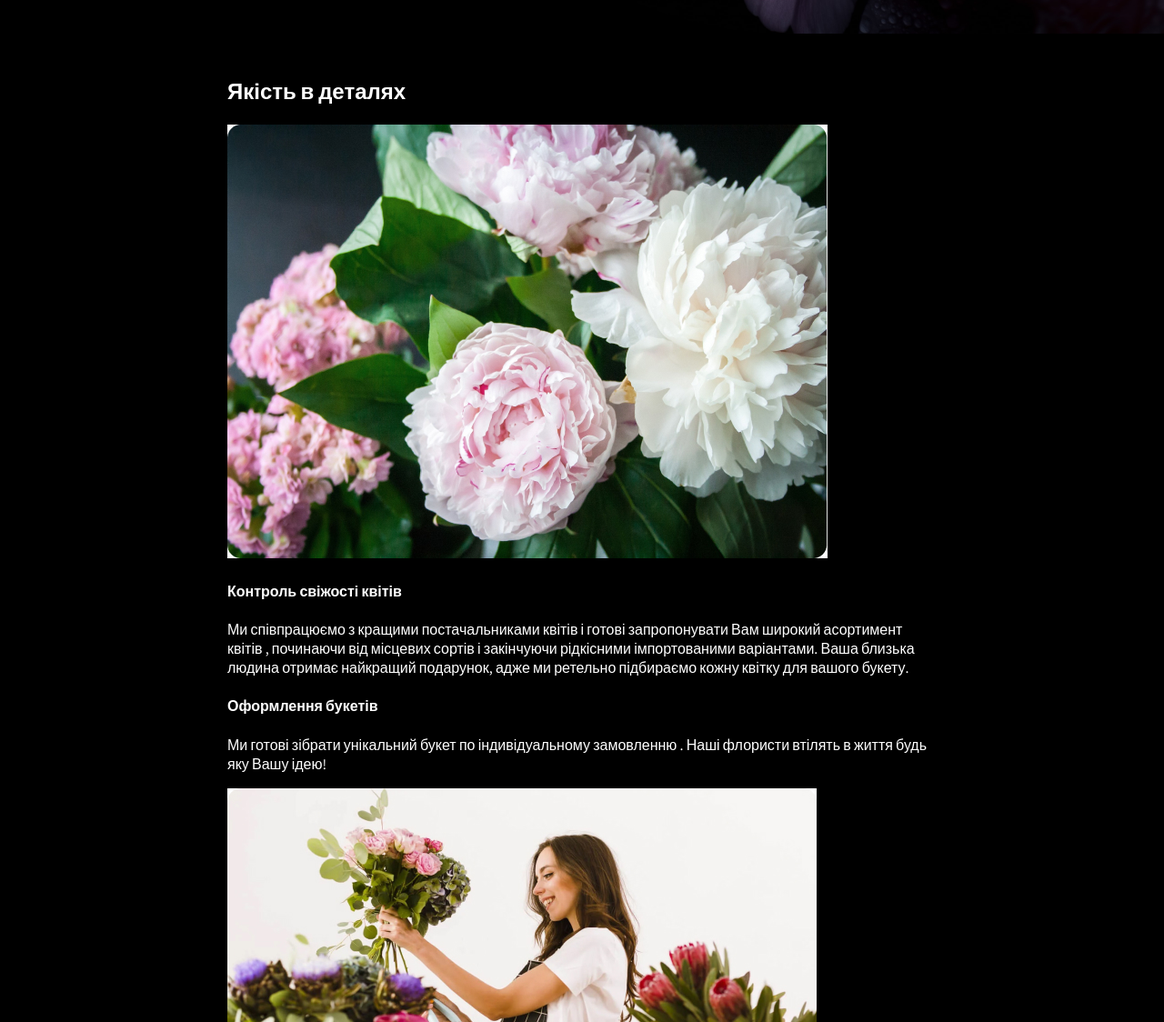
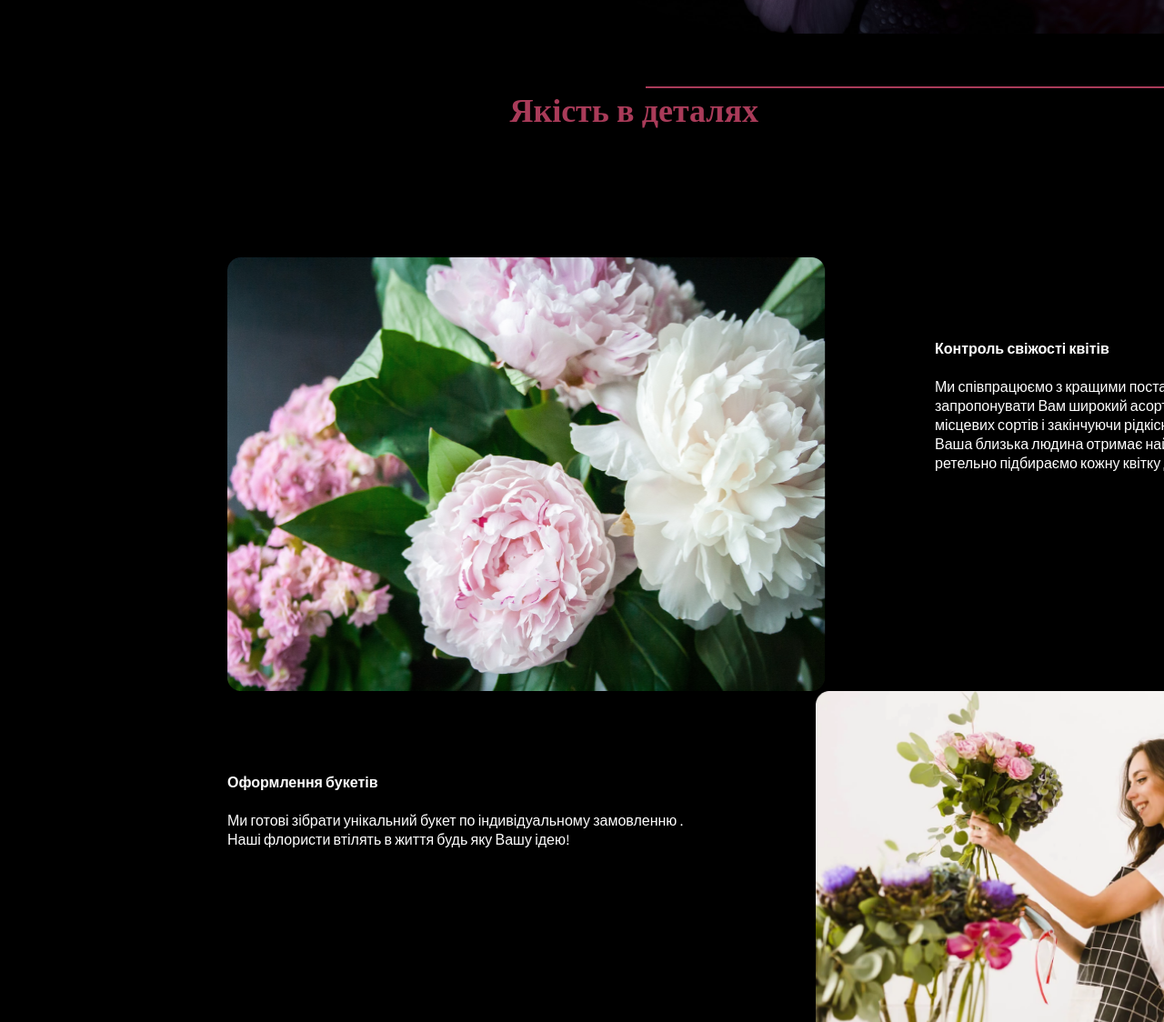
Before and after one commit to anastasiia-hrekova/FLOWERLOVER, a plain HTML site: page index.html in a window 1280 px wide. Shown: the part 2621-3745 px from the top of the page at 91% size. Drawn offline with nearby package versions, Linux system fonts and the light colour scheme; a web font is replaced by a local one.

Commit message:
add style assets

```diff
--- a/index.html
+++ b/index.html
@@ -104,29 +104,30 @@
       </section>
 <section class="asset">
 <div class="container">
-    <h2>Якість в деталях</h2>
-    <ul>
-        <li>
-            <img src="./images/flowers.jpg" alt="flowers">
+    <h2 class="asset__title">Якість в деталях</h2>
+    <ul class="asset__block">
+        <li class="asset__item">
+            <img class="asset__item-img" src="./images/flowers.png" alt="flowers">
+            <div class="asset__text">
+              <h4 class="asset__item-title">Контроль свіжості квітів </h4>
+            <p class="asset__item-text">Ми співпрацюємо з кращими постачальниками квітів і готові запропонувати Вам <span>широкий асортимент квітів </span>,
+              починаючи від місцевих сортів і закінчуючи рідкісними імпортованими варіантами.
+                Ваша близька людина отримає найкращий подарунок, адже ми ретельно підбираємо кожну квітку для вашого букету. </p>
+            </div>
         </li>
-        <li>
-            <h4>Контроль свіжості квітів </h4>
-            <p>Ми співпрацюємо з кращими постачальниками квітів і готові запропонувати Вам <span>широкий асортимент квітів </span>, починаючи від місцевих сортів і закінчуючи рідкісними імпортованими варіантами.
-                Ваша близька людина отримає найкращий подарунок, адже ми ретельно підбираємо кожну квітку для вашого букету. </p>
+        <li class="asset__item">
+            <div class="asset__text">
+              <h4 class="asset__item-title">Оформлення букетів </h4>
+            <p class="asset__item-text">Ми готові зібрати <span>унікальний букет по індивідуальному замовленню</span> . Наші флористи втілять в життя будь яку Вашу ідею!</p>
+            </div>
+            <img class="asset__item-img" src="./images/florist.png" alt="florist">
         </li>
-        <li>
-            <h4>Оформлення букетів </h4>
-            <p>Ми готові зібрати <span>унікальний букет по індивідуальному замовленню</span> . Наші флористи втілять в життя будь яку Вашу ідею!</p>
-        </li>
-        <li>
-            <img src="./images/florist.jpg" alt="florist">
-        </li>
-        <li>
-            <img src="./images/bouqet.jpg" alt="bouquet">
-        </li>
-        <li>
-            <h4>Швидка доставка</h4>
-            <p>Ми робимо доставки по Україні протягом <span>3-х годин</span> з моменту оплати замовлення.  </p>
+        <li class="asset__item">
+            <img class="asset__item-img" src="./images/bouqet.png" alt="bouquet">
+            <div class="asset__text">
+              <h4 class="asset__item-title">Швидка доставка</h4>
+            <p class="asset__item-text">Ми робимо доставки по Україні протягом <span>3-х годин</span> з моменту оплати замовлення.  </p>
+            </div>
         </li>
     </ul>
 </div>
--- /dev/null
+++ b/scss/layouts/_asset.scss
@@ -0,0 +1,49 @@
+.asset{
+    @include center;
+
+
+    &__title{
+        @include text(36px, 600, 47.99px);
+        font-family: 'Playfair Display', serif;
+        color: var(--color-brand);
+        text-align: right;
+        margin-bottom: 140px;
+        margin-right: 196px;
+
+        &::after{
+            position: absolute;
+            content: '';
+            @include size(570px, 2px);
+            background: var(--color-brand);
+            right: 0;
+    }
+}
+
+&__block{
+    @include center;
+    flex-direction: row;
+    flex-wrap: wrap;
+}
+
+&__item{
+    @include center;
+    @include size(1307px, 477px);
+    flex-direction: column ;
+    justify-content: space-between;
+    gap: 120px;
+    flex-wrap: wrap;
+    text-align: left;
+
+    &-img{
+        @include size(658px, 477px);
+            }
+
+
+}
+
+&__text{
+    @include size(527px, 477px);
+    margin-top: 69px;
+}
+
+}
--- a/scss/layouts/_catalog.scss
+++ b/scss/layouts/_catalog.scss
@@ -20,12 +20,12 @@
         margin-left: 349px;
         margin-bottom: 100px;
 
-        &::before{
+        &::after{
             position: absolute;
-            @include size(491px, 2px);
-            background-image: url('/images/line.png');
-            background-repeat: no-repeat;
             content: '';
+            @include size(570px, 2px);
+            background: var(--color-brand);
+           left: 0;
 
         }
     }
--- a/scss/main.scss
+++ b/scss/main.scss
@@ -6,6 +6,7 @@
 @import './components/buttons';
 @import './components/container';
 
+@import './layouts/asset';
 @import './layouts/catalog';
 @import './layouts/header';
 @import './layouts/hero-section';
```
Also changed, not shown: css/main.min.css, images/bouqet.jpg (deleted), images/bouqet.png (added), images/florist.jpg (deleted), images/florist.png (added), images/flowers.jpg (deleted), images/flowers.png (added).
